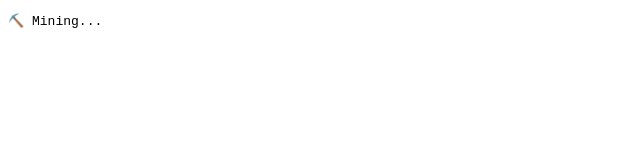
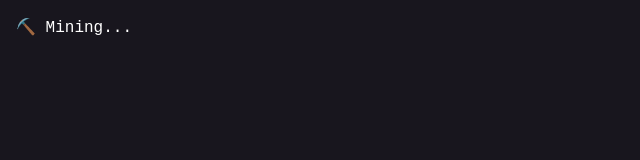
Before and after one commit to Keve1227/keve1227.github.io, a plain HTML site: page blockchain.html in a window 1280 px wide. Shown: the whole page, without its empty margins (0-640 px from the left). Drawn offline with Linux system fonts and the light colour scheme.

Commit message:
Darkmode mining

```diff
--- a/blockchain.html
+++ b/blockchain.html
@@ -4,6 +4,42 @@
         <meta charset="UTF-8" />
         <meta name="viewport" content="width=device-width, initial-scale=1.0" />
         <title>Blockchain</title>
+
+        <style>
+            * {
+                box-sizing: border-box;
+            }
+
+            :root {
+                background-color: rgb(24, 22, 30);
+                color: rgb(255, 255, 255);
+
+                font-family: monospace;
+                font-size: 16px;
+                line-height: 1.5;
+
+                scrollbar-width: thin;
+                overflow-y: scroll;
+            }
+
+            body {
+                margin: 0;
+                padding: 0;
+            }
+
+            pre {
+                margin: 0;
+                padding: 1rem;
+                white-space: pre-wrap;
+                word-wrap: break-word;
+            }
+
+            samp {
+                display: block;
+                margin: 0;
+                padding: 0;
+            }
+        </style>
 
         <script type="application/javascript">
             function bufferEncoder(_, value) {
```
